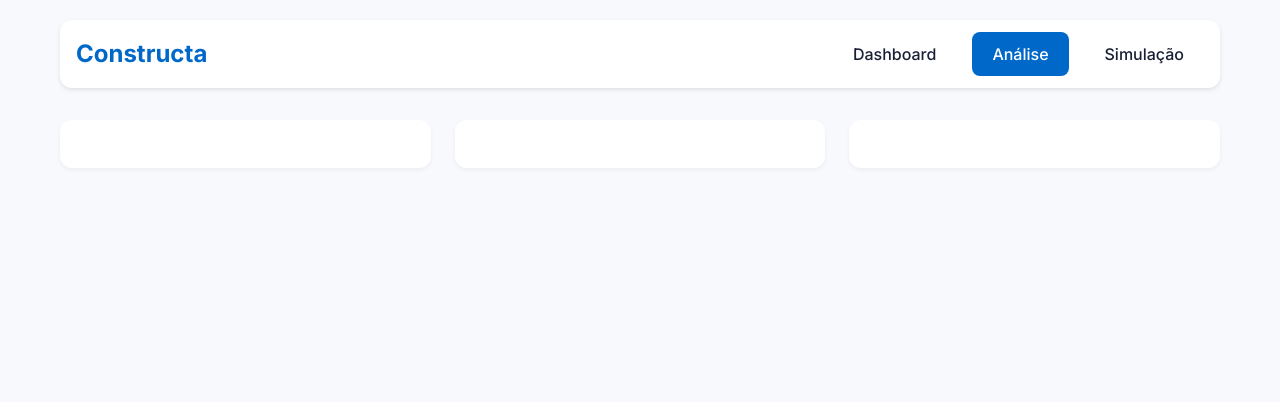
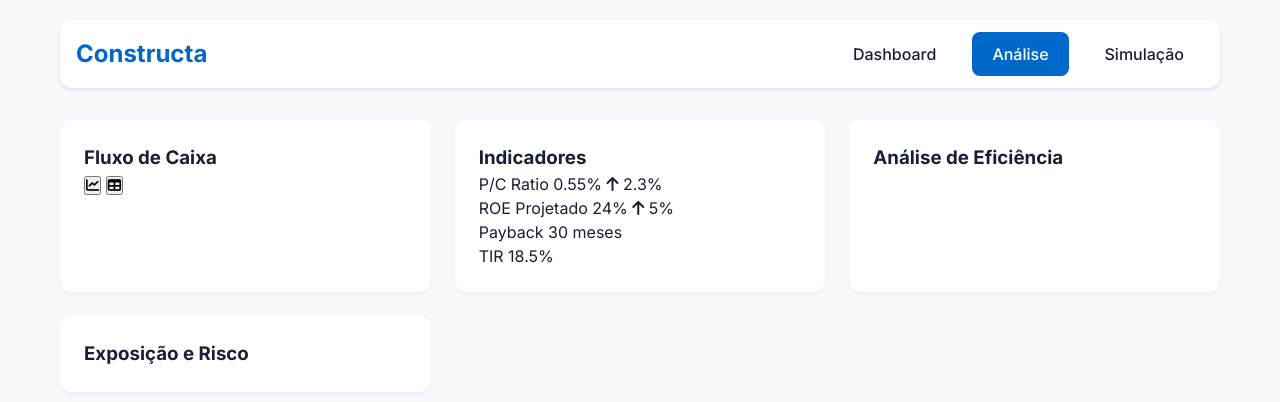
Before and after one commit to yohangoffermann/constructa-app, a plain HTML site: page index.html in a window 1280 px wide. Both pictures are taken after a click on the link "Análise". Drawn offline with nearby package versions, Linux system fonts and the light colour scheme.

Commit message:
Update index.html

```diff
--- a/index.html
+++ b/index.html
@@ -48,14 +48,67 @@
             <!-- Analysis Section -->
             <section id="analysis" class="section">
                 <div class="analysis-grid">
+                    <!-- Fluxo de Caixa -->
                     <div class="analysis-card">
+                        <div class="card-header">
+                            <h3>Fluxo de Caixa</h3>
+                            <div class="card-controls">
+                                <button class="btn-view" data-view="chart">
+                                    <i class="fas fa-chart-line"></i>
+                                </button>
+                                <button class="btn-view" data-view="table">
+                                    <i class="fas fa-table"></i>
+                                </button>
+                            </div>
+                        </div>
                         <div id="cashFlowChart"></div>
                     </div>
+
+                    <!-- Indicadores -->
                     <div class="analysis-card">
-                        <div id="metricsChart"></div>
+                        <div class="card-header">
+                            <h3>Indicadores</h3>
+                        </div>
+                        <div class="indicators-grid">
+                            <div class="indicator">
+                                <span class="indicator-label">P/C Ratio</span>
+                                <span class="indicator-value">0.55%</span>
+                                <span class="indicator-trend positive">
+                                    <i class="fas fa-arrow-up"></i> 2.3%
+                                </span>
+                            </div>
+                            <div class="indicator">
+                                <span class="indicator-label">ROE Projetado</span>
+                                <span class="indicator-value">24%</span>
+                                <span class="indicator-trend positive">
+                                    <i class="fas fa-arrow-up"></i> 5%
+                                </span>
+                            </div>
+                            <div class="indicator">
+                                <span class="indicator-label">Payback</span>
+                                <span class="indicator-value">30 meses</span>
+                            </div>
+                            <div class="indicator">
+                                <span class="indicator-label">TIR</span>
+                                <span class="indicator-value">18.5%</span>
+                            </div>
+                        </div>
                     </div>
+
+                    <!-- Eficiência -->
                     <div class="analysis-card">
+                        <div class="card-header">
+                            <h3>Análise de Eficiência</h3>
+                        </div>
                         <div id="efficiencyChart"></div>
+                    </div>
+
+                    <!-- Exposição -->
+                    <div class="analysis-card">
+                        <div class="card-header">
+                            <h3>Exposição e Risco</h3>
+                        </div>
+                        <div id="exposureChart"></div>
                     </div>
                 </div>
             </section>
```
